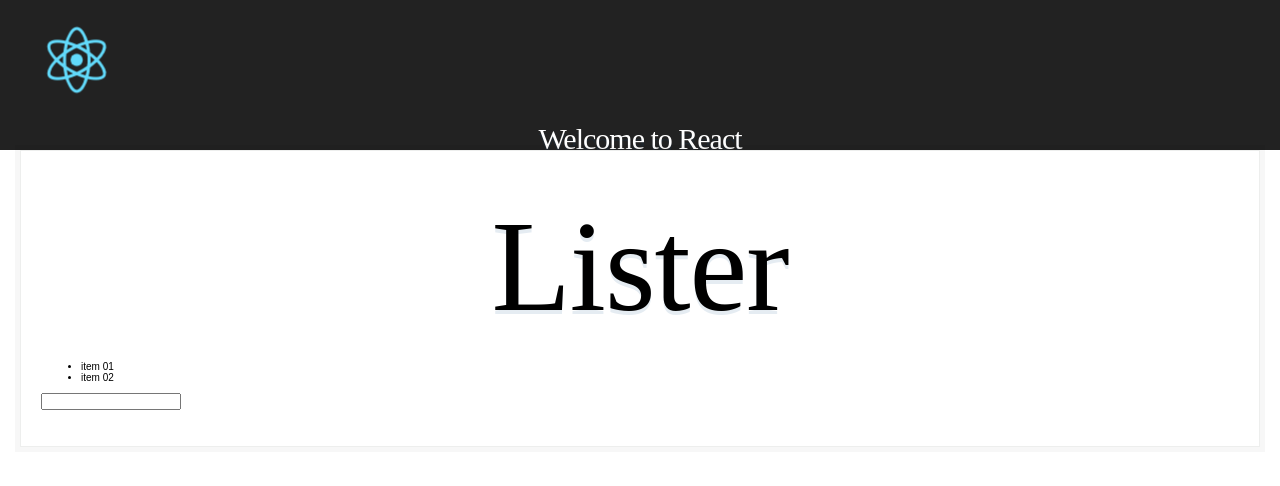
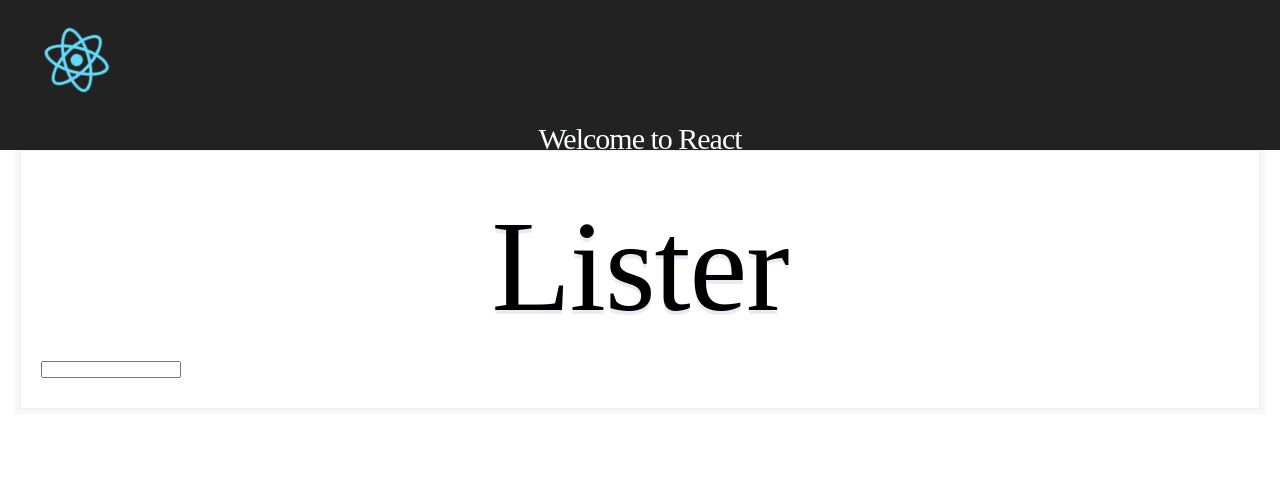
Before and after one commit to roni5/reactRedu, a React (Create React App) app: page / in a window 1280 px wide. Shown: the top 486 px of the page. Built offline with nearby package versions, Linux system fonts and the light colour scheme; a web font is replaced by a local one.

Commit message:
reduxmap 11

```diff
--- a/src/App.js
+++ b/src/App.js
@@ -17,8 +17,8 @@ class App extends Component {
         </header>
         <div className="clearfix , grid-figure">
           <div className="grid-photo-wrap">
-            <Lister store={store}/>
-            <Input  store={store}  />
+            <Lister store={store}  />
+
 
       </div></div></div>
     );
--- a/src/components/Counter.js
+++ b/src/components/Counter.js
@@ -15,7 +15,6 @@ const Counter = props => {
 }
 
 //const mapStateToProps = (state) => ({
-  //console.log('mapStateToProps', state);
  // count: state.count
 //});
 function mapStateToProps(state) {
--- a/src/components/Lister.js
+++ b/src/components/Lister.js
@@ -6,18 +6,42 @@ import constants from '../store/constants';
 
 
 function Lister(props) {
-
+  //console.log('render', props);
   return (
     <div>
       <h1> Lister</h1>
       <form onSubmit={props.submit} >
+        <input value={props.inputText}
+          onChange={props.inputChange} />
       </form>
       <ul>
-        <li className="item1">item 01</li>
-        <li className="item2">item 02</li>
+        { props.items.map((item, index) => {
+          return <li key={index} > {item} </li>
+        })}
       </ul>
     </div>
-  )
+  );
 }
 
-export default Lister;
+function mapStateToProps(state) {
+  return {
+    inputText: state.inputText,
+    items: state.items
+  };
+}
+function mapDispatchToProps(dispatch) {
+  return {
+    inputChange: (evt) => {
+      console.log('another change');
+      const action = { type: constants.CHANGE_INPUT_TEXT, text: evt.target.value};
+            dispatch(action);
+    },
+    submit: (evt) => {
+      evt.preventDefault();
+      const action = { type: constants.ADD_ITEM };
+            dispatch(action);
+           }
+    }
+}
+
+export default connect(mapStateToProps,mapDispatchToProps)(Lister);
--- a/src/components/input.js
+++ b/src/components/input.js
@@ -12,6 +12,9 @@ function input(props) {
   );
 }
 //input.propTypes = {
+  //fetchPosts: PropTypes.func.isRequired,
+  //posts: PropTypes.array.isRequired,
+  //newPost: PropTypes.object
 //}
 //reduxmap better hocredux
 const mapStateToProps = (state) => ({
--- a/src/store/index.js
+++ b/src/store/index.js
@@ -7,7 +7,7 @@ const initialState = {
   items: []
 };
 const reducer = (state = initialState, action) => {
-  console.log('reducer running', action);
+  //console.log('reducer running', action);
   switch (action.type) {
     case constants.CHANGE_INPUT_TEXT:
     return Object.assign({}, state, {inputText: action.text });
@@ -18,9 +18,6 @@ const reducer = (state = initialState, action) => {
         inputText: ''
       });
     break;
-    case 'DECREMENT':
-    return Object.assign({}, state, { count: state.count - 1 });
-    break;
   default:
   return state;
     break;
```
